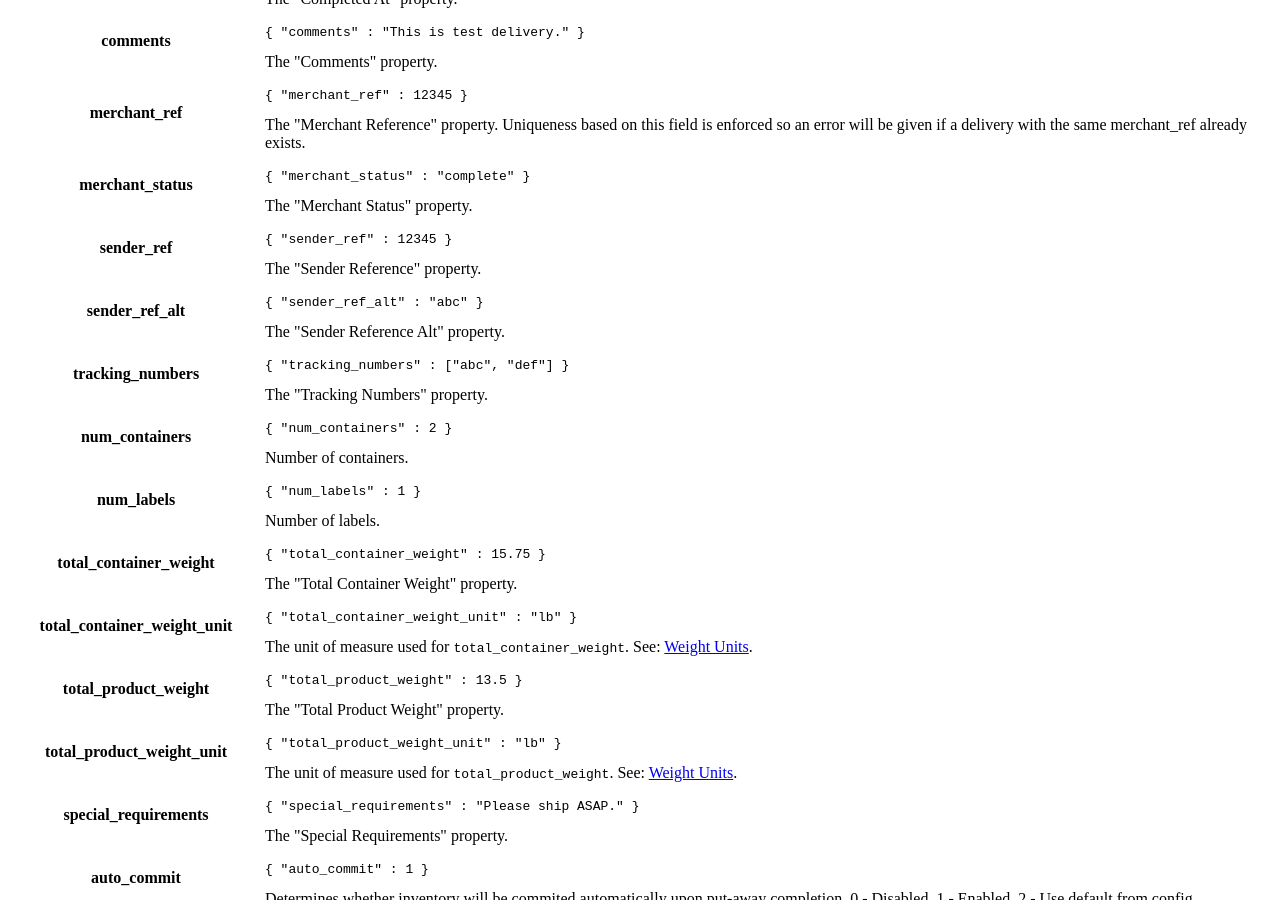
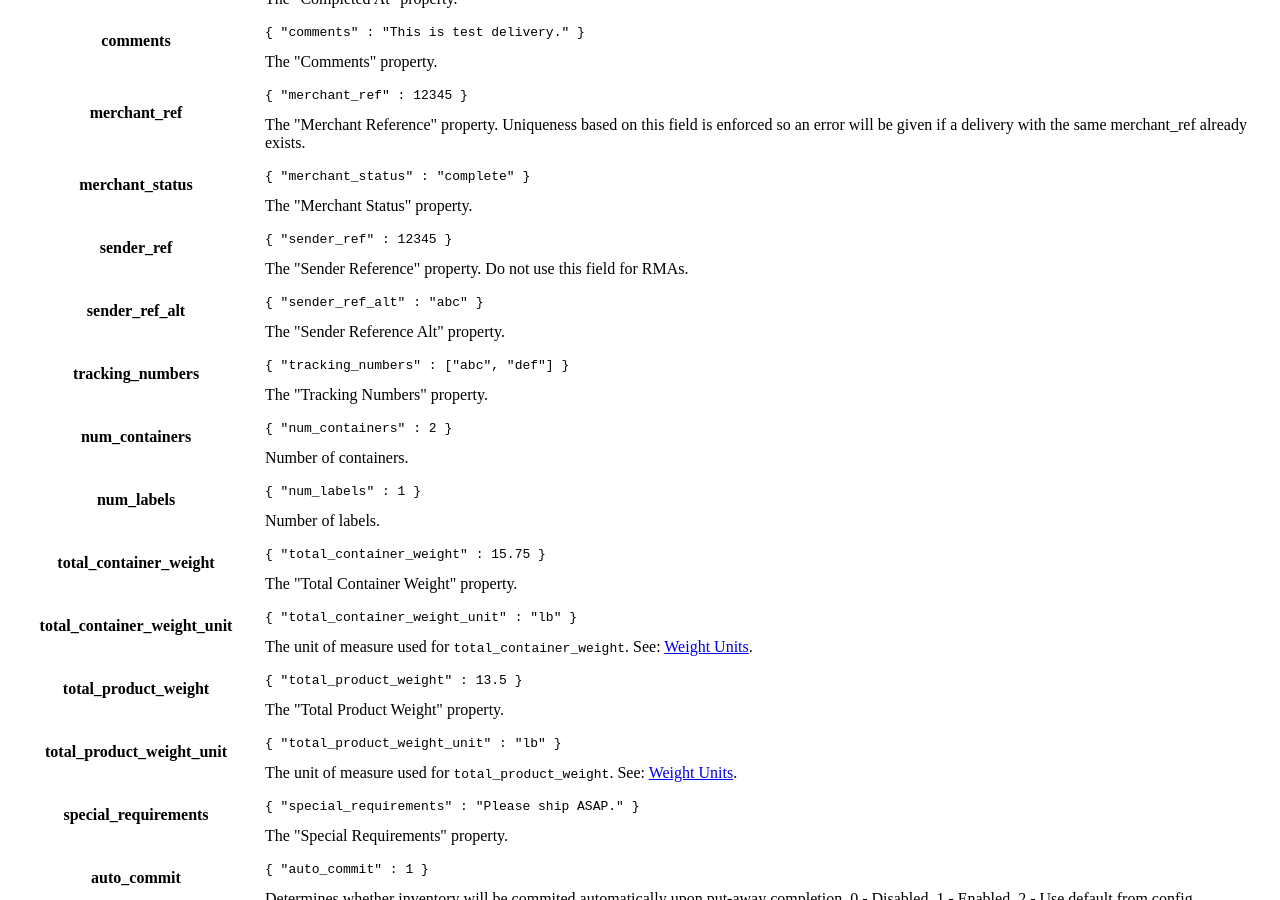
Before and after one commit to ShipStream/shipstream.github.io, a Jekyll site: the page built from _posts/2014-07-25-delivery.md, in a window 1280 px wide and 900 px high, scrolled down 15228 px. Built offline with Jekyll 4.4.1, drawn with Linux system fonts in a browser that asks for light colours; a style sheet for code colours, icons or effects is not loaded; some of the changed text lies outside the part shown.

Commit message:
Fix delivery docs regarding sender_ref field deprecated in favor of tracking_numbers.

```diff
--- a/_posts/2014-07-25-delivery.md
+++ b/_posts/2014-07-25-delivery.md
@@ -949,7 +949,7 @@ true if delivery was successfully voided.
 | **API** | ASN | RMA | Other |
 | :------ | :------ | :------ | :------ |
 | **sender_name** | Supplier | Customer Name | Sender |
-| **sender_ref** | Supplier Invoice Ref | Carrier Tracking # | Sender Ref 1 |
+| **sender_ref** | Supplier Invoice Ref | (deprecated, use `tracking_numbers` ) | Sender Ref 1 |
 | **sender_ref_alt** | Supplier Order Ref | Merchant Order # | Sender Ref 2 |
 | **tracking_numbers** | Tracking Numbers | Tracking Numbers | Tracking Numbers |
 | **merchant_ref** | Merchant Ref | Merchant RMA # | Merchant Ref |
@@ -1096,7 +1096,7 @@ true if delivery was successfully voided.
         <th>sender_ref</th>
         <td>
             <pre><code>{ "sender_ref" : 12345 }</code></pre>
-            The "Sender Reference" property.
+            The "Sender Reference" property. Do not use this field for RMAs.
         </td>
     </tr>
     <tr>
```
